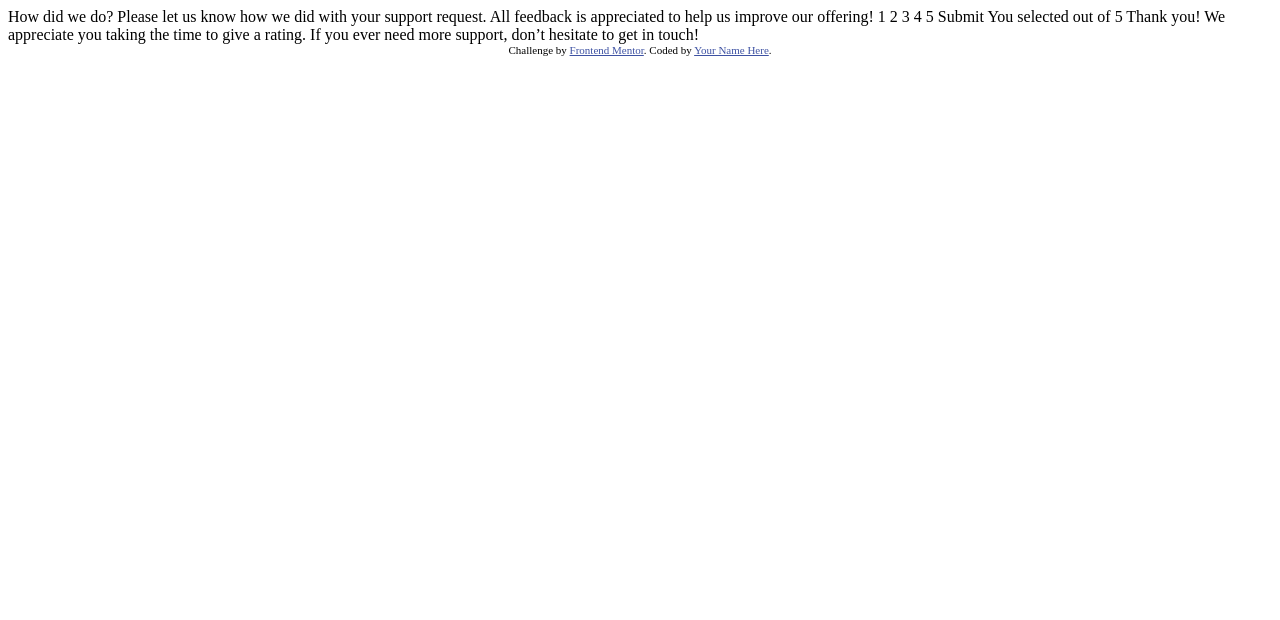
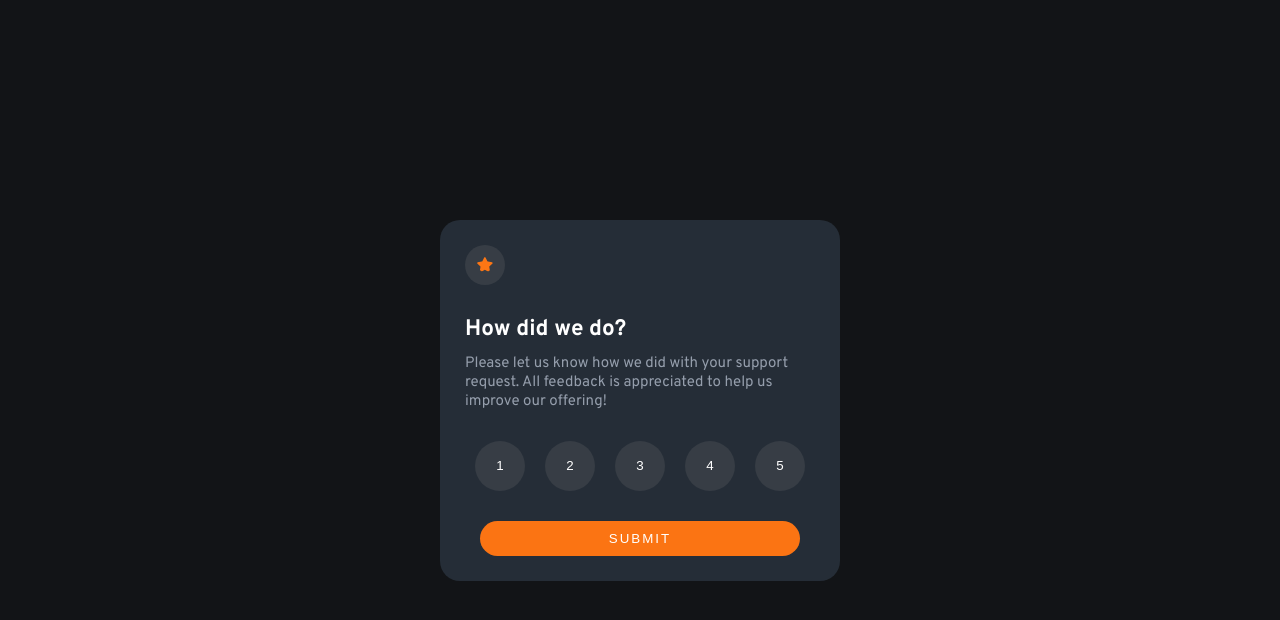
Before and after one commit to isabellatressino/interactive-rating-component-main, a plain HTML site: page index.html in a window 1280 px wide. Drawn offline with Linux system fonts and the light colour scheme.

Commit message:
uptate style

```diff
--- a/index.html
+++ b/index.html
@@ -2,48 +2,53 @@
 <html lang="en">
 <head>
   <meta charset="UTF-8">
-  <meta name="viewport" content="width=device-width, initial-scale=1.0"> <!-- displays site properly based on user's device -->
+  <meta name="viewport" content="width=device-width, initial-scale=1.0">
 
   <link rel="icon" type="image/png" sizes="32x32" href="./images/favicon-32x32.png">
 
+  <link rel="stylesheet" href="style.css">
+
   <title>Frontend Mentor | Interactive rating component</title>
 
-  <!-- Feel free to remove these styles or customise in your own stylesheet 👍 -->
   <style>
     .attribution { font-size: 11px; text-align: center; }
     .attribution a { color: hsl(228, 45%, 44%); }
   </style>
+
 </head>
 <body>
 
-  <!-- Rating state start -->
+  <main>
+    <section class="card rating">
+      <span class="star">
+        <img src="images/icon-star.svg" alt="star-icon" aria-hidden="true">
+      </span>
+      <div class="txt">
+        <h1>How did we do?</h1>
+        <p>Please let us know how we did with your support request. All feedback is appreciated to help us improve our offering!</p>
+      </div>
+      <div class="rating-card">
+        <button class="rating-button" value="1">1</button>
+        <button class="rating-button" value="2">2</button>
+        <button class="rating-button" value="3">3</button>
+        <button class="rating-button" value="4">4</button>
+        <button class="rating-button" value="5">5</button>
+      </div>
+      <button class="submit" type="submit">SUBMIT</button>
+    </section>
+    <section class="card tnk">
+      <div class="img-tnk"><img src="images/illustration-thank-you.svg" alt=""></div>
+      <span class="your-rated">You selected 4 out of 5</span>
+      <h1>Thank you!</h1>
+      <p>We appreciate you taking the time to give a rating. If you ever need more support, don’t hesitate to get in touch!</p>
+    </section>
+  </main>
 
-  How did we do?
-
-  Please let us know how we did with your support request. All feedback is appreciated
-  to help us improve our offering!
-
-  1 2 3 4 5
-
-  Submit
-
-  <!-- Rating state end -->
-
-  <!-- Thank you state start -->
-
-  You selected <!-- Add rating here --> out of 5
-
-  Thank you!
-
-  We appreciate you taking the time to give a rating. If you ever need more support,
-  don’t hesitate to get in touch!
-
-  <!-- Thank you state end -->
-
-
-  <div class="attribution">
+  <!-- <div class="attribution">
     Challenge by <a href="https://www.frontendmentor.io?ref=challenge" target="_blank">Frontend Mentor</a>.
     Coded by <a href="#">Your Name Here</a>.
-  </div>
+  </div> -->
+
 </body>
+<script src="script.js"></script>
 </html>
--- /dev/null
+++ b/style.css
@@ -0,0 +1,134 @@
+@import url('https://fonts.googleapis.com/css2?family=Overpass:ital,wght@0,400;0,700;1,400;1,700&display=swap');
+
+:root{
+    --font: 'Overpass', sans-serif;
+    --orange:  hsl(25, 97%, 53%);
+    --white: hsl(0, 0%, 100%);
+    --lightGrey: hsl(217, 12%, 63%);
+    --mediumGrey: hsl(216, 12%, 54%);
+    --darkBlue: hsl(213, 19%, 18%);
+    --veryDarkBlue: hsl(216, 12%, 8%);
+    --transparent: rgba(125, 125, 125, 0.2);
+}
+
+*{
+    margin: 0px;
+    padding: 0px;
+    box-sizing: border-box;
+}
+
+body{
+    font: normal 15px var(--font);
+    background-color: var(--veryDarkBlue);
+    color: var(--white);
+}
+
+img{
+    width: 100%;
+}
+
+button{
+    color: var(--white);
+    border: none;
+    cursor: pointer;
+}
+
+/*     MAIN     */
+
+main{
+    min-height: 100vh;
+    display: flex;
+    justify-content: center;
+    align-items: center;
+}
+
+p{
+    color: var(--lightGrey);
+}
+
+/*     CARD 1     */
+
+.card{
+    display: flex;
+    flex-direction: column;
+    justify-content: center;
+    max-width: 400px;
+    background-color: var(--darkBlue);
+    padding: 25px;
+    border-radius: 20px;
+    gap: 30px;
+}
+
+.rating{
+    display: flex;
+}
+
+.star{
+    width: 40px;
+    height: 40px;
+    border-radius: 50%;
+    background-color:var(--transparent);
+}
+
+.star img{
+    padding: 12px;
+    border-radius: 50%;
+}
+
+.txt h1{
+    margin-bottom: 10px;
+}
+
+.rating-card{
+    display: flex;
+    justify-content: space-around;
+}
+
+.rating-button{
+    background-color:var(--transparent);
+    border-radius: 50%;
+    height: 50px;
+    width: 50px;
+    display: flex;
+    justify-content: center;
+    align-items: center;
+}
+
+.rating-button:hover{
+    background-color: var(--lightGrey);
+}
+
+.rating-button:active{
+    background-color: var(--orange);
+}
+
+.submit{
+    background-color: var(--orange);
+    padding: 10px;
+    border-radius: 50px;
+    margin: 0px 15px;
+    letter-spacing: 2px;
+}
+
+/*     CARD 2     */
+
+.tnk{
+    align-items: center;
+    gap: 20px;
+    display: none;
+}
+
+.img-tnk{
+    width: 200px;
+}
+
+.tnk p{
+    text-align: center;
+}
+
+.your-rated{
+    background-color: var(--transparent);
+    padding: 8px 15px;
+    border-radius: 40px;
+    color: var(--orange);
+}
```
Also changed, not shown: script.js (added), 2 other files.
